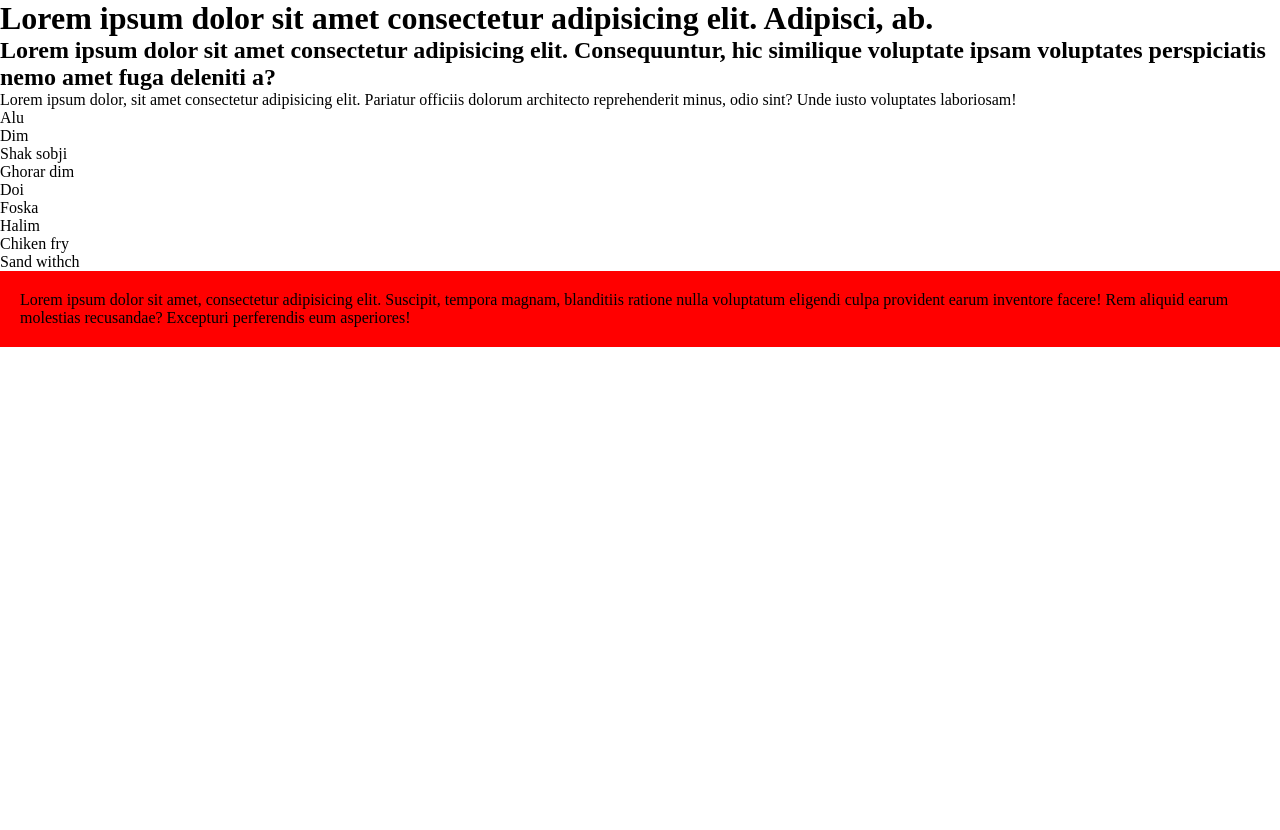
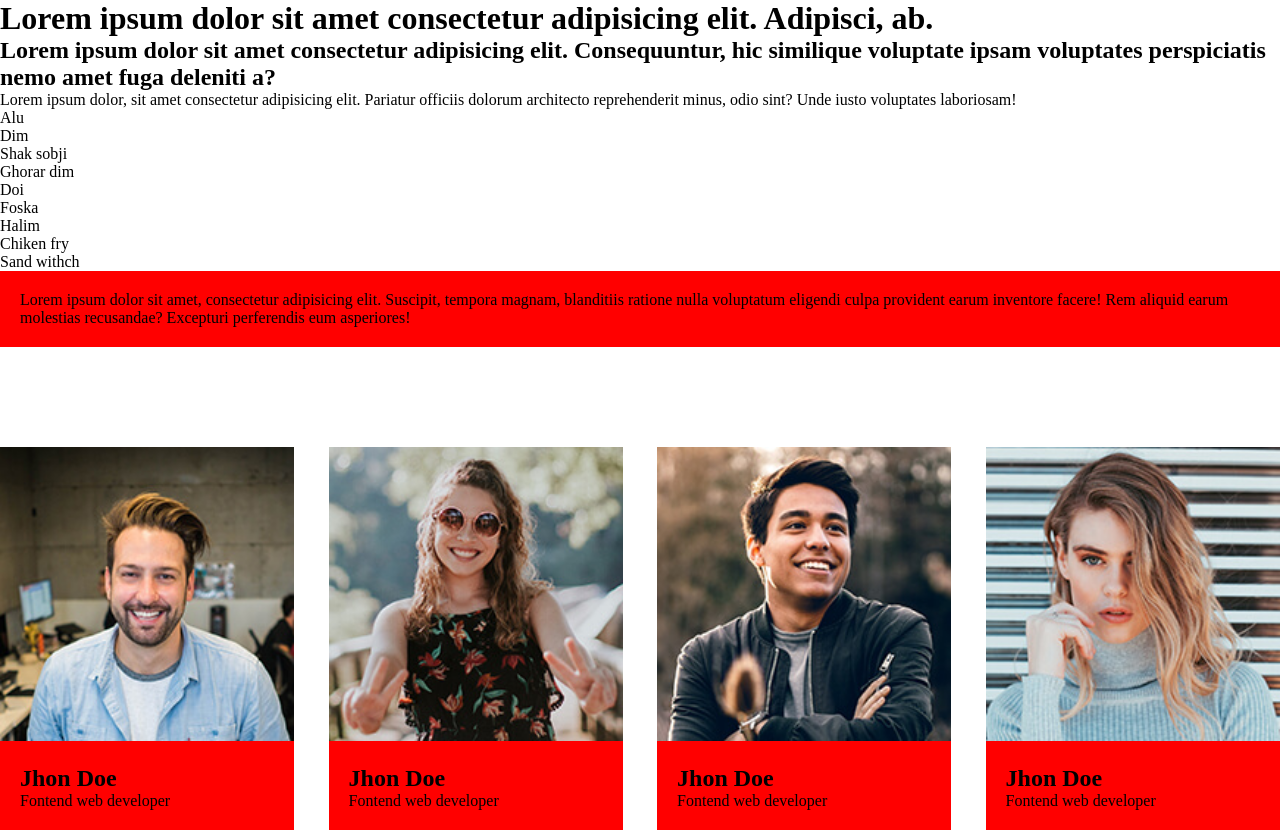
Before and after one commit to MMaidul/my-first-repo, a plain HTML site: page index.html in a window 1280 px wide. Before the commit the page ends 800 px from the top, so only its background shows below. Drawn offline with Linux system fonts and the light colour scheme.

Commit message:
added testimonals and style

```diff
--- a/css/style.css
+++ b/css/style.css
@@ -8,3 +8,23 @@
   background-color: red;
   padding: 20px;
 }
+
+.testimonial-section {
+  padding-top: 100px;
+}
+
+.testimonial {
+  display: flex;
+  flex-wrap: wrap;
+  justify-content: space-between;
+}
+.testimonial__single {
+  width: 23%;
+  background-color: red;
+}
+.testimonial__single img {
+  width: 100%;
+}
+.testimonial__content {
+  padding: 20px;
+}
--- a/index.html
+++ b/index.html
@@ -26,5 +26,37 @@
     </ol>
 
     <p class="lorem">Lorem ipsum dolor sit amet, consectetur adipisicing elit. Suscipit, tempora magnam, blanditiis ratione nulla voluptatum eligendi culpa provident earum inventore facere! Rem aliquid earum molestias recusandae? Excepturi perferendis eum asperiores!</p>
+    <section class="testimonial-section">
+        <div class="testimonial">
+            <div class="testimonial__single">
+                <img src="img/face1.jpg" alt="face1" />
+                <div class="testimonial__content">
+                    <h1>Jhon Doe</h1>
+                    <p>Fontend web developer</p>
+                </div>
+            </div>
+            <div class="testimonial__single">
+                <img src="./img/face2.jpg" alt="face1" />
+                <div class="testimonial__content">
+                    <h1>Jhon Doe</h1>
+                    <p>Fontend web developer</p>
+                </div>
+            </div>
+            <div class="testimonial__single">
+                <img src="./img/face3.jpg" alt="face1" />
+                <div class="testimonial__content">
+                    <h1>Jhon Doe</h1>
+                    <p>Fontend web developer</p>
+                </div>
+            </div>
+            <div class="testimonial__single">
+                <img src="img/face4.jpg" alt="face1" />
+                <div class="testimonial__content">
+                    <h1>Jhon Doe</h1>
+                    <p>Fontend web developer</p>
+                </div>
+            </div>
+        </div>
+    </section>
 </body>
 </html>
```
Also changed, not shown: img/face1.jpg (added), img/face2.jpg (added), img/face3.jpg (added), img/face4.jpg (added).
